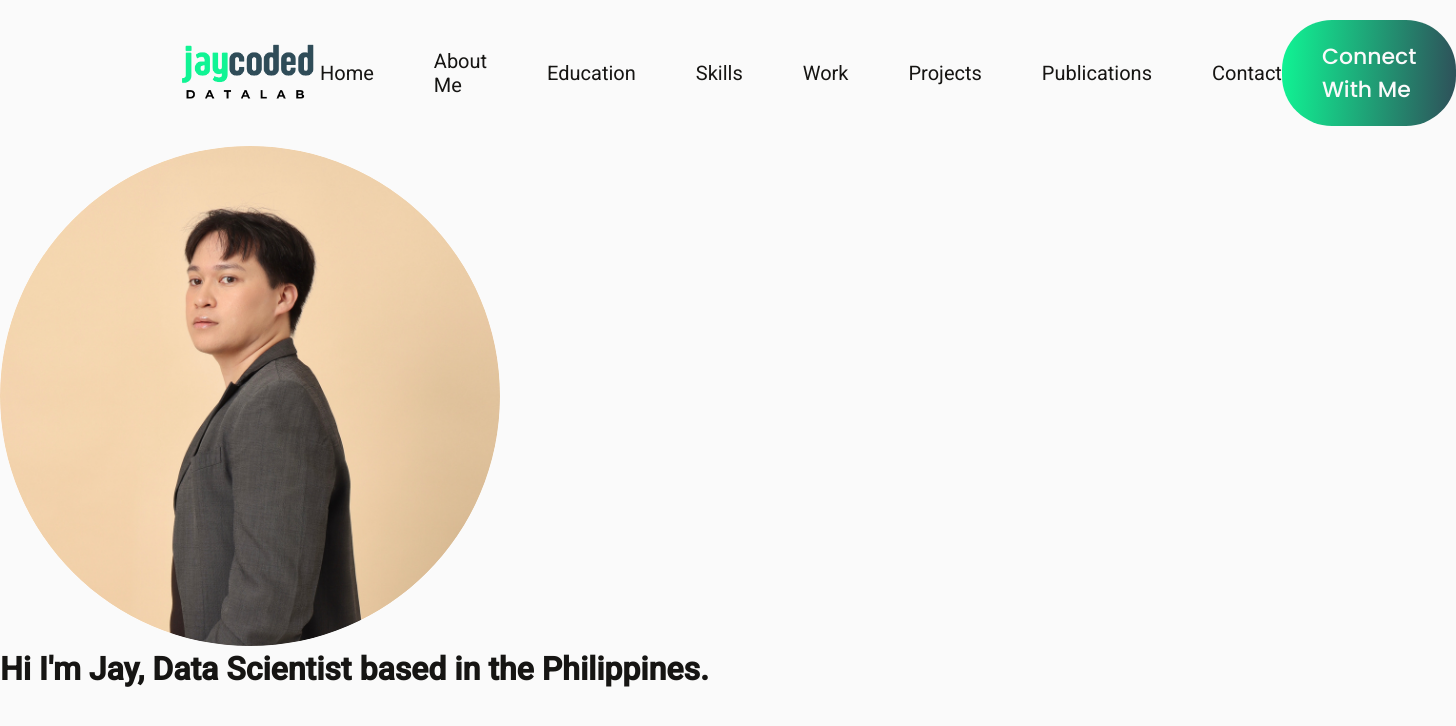
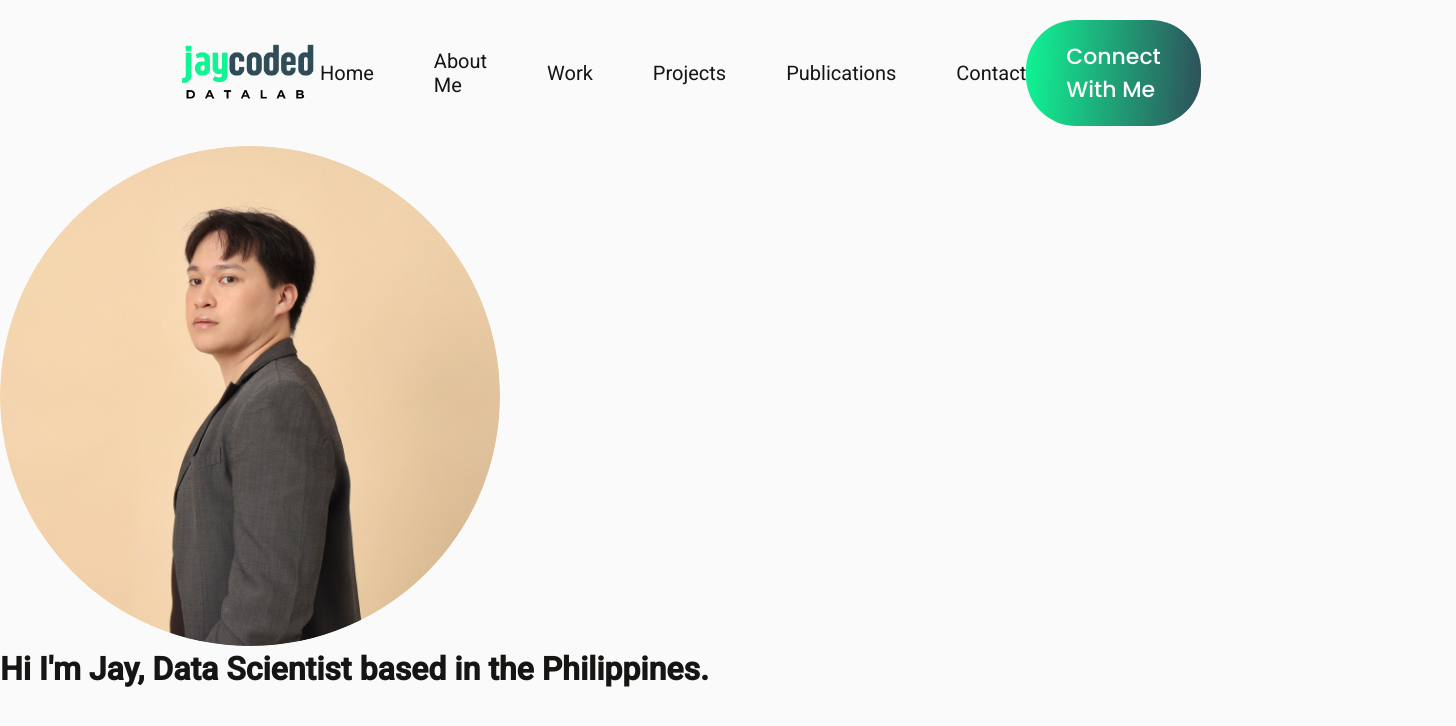
Before and after one commit to rickyjcg22/jaycoded-datalab-site, a React (Vite) app: page / in a window 1280 px wide. Shown: the top 726 px of the page, 1456 px wide, since content can reach past the window. Built offline with nearby package versions, Linux system fonts and the light colour scheme.

Commit message:
Removed 'Education' and 'Skils' from the Navbar

```diff
--- a/src/Components/Navbar/Navbar.jsx
+++ b/src/Components/Navbar/Navbar.jsx
@@ -9,8 +9,6 @@ const Navbar = () => {
         <ul className='nav-menu'>
             <li>Home</li>
             <li>About Me</li>
-            <li>Education</li>
-            <li>Skills</li>
             <li>Work</li>
             <li>Projects</li>
             <li>Publications</li>
```
